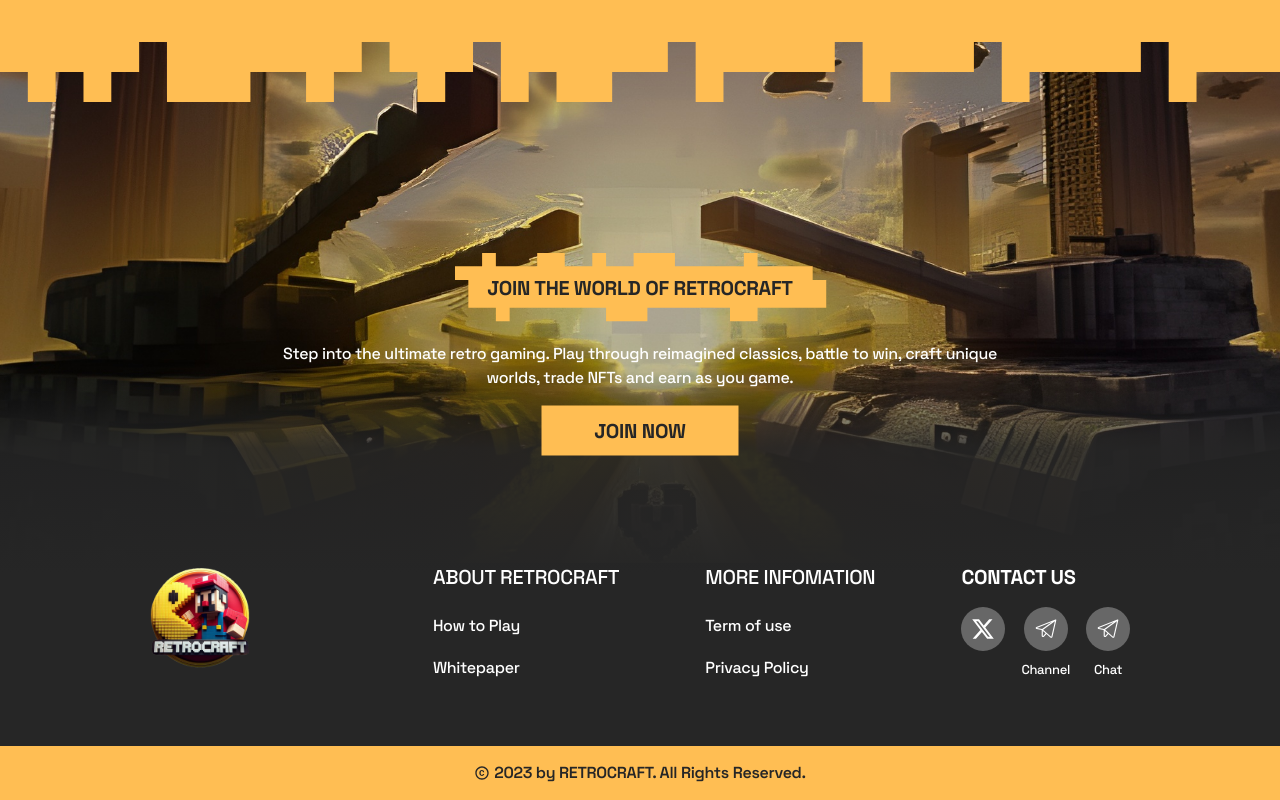
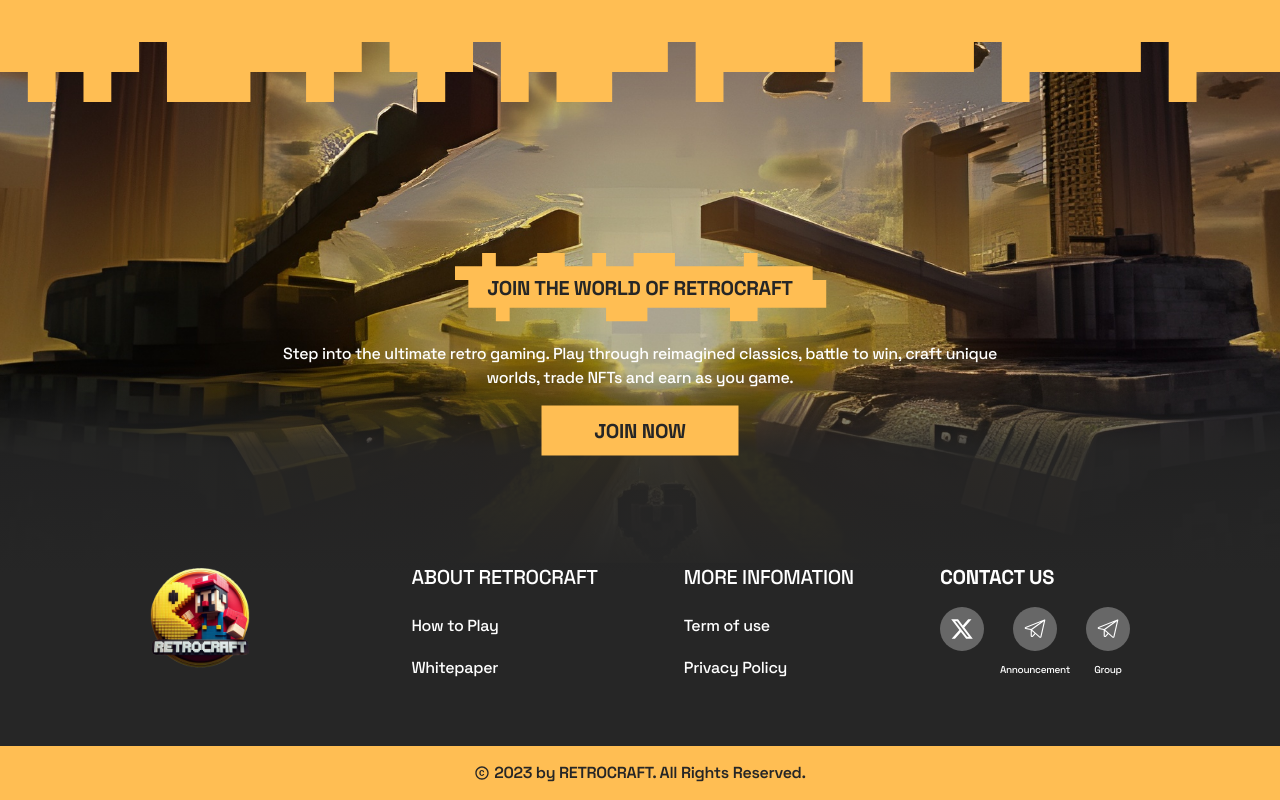
Before and after one commit to nguyenngocbao/retro, a Next.js app: page / in a window 1280 px wide. Shown: the part 3933-4733 px from the top of the page. Built offline with nearby package versions, Linux system fonts and the light colour scheme.

Commit message:
fix footer

```diff
--- a/src/app/components/layouts/Footer.tsx
+++ b/src/app/components/layouts/Footer.tsx
@@ -81,7 +81,7 @@ export const Footer = () => {
                       alt={childItem.label}
                       className="h-[44px] w-[44px]"
                     />
-                    <span className="text-[13px] font-normal">
+                    <span className="text-[10px] font-normal">
                       {childItem.label}
                     </span>
                   </a>
--- a/src/app/constant.ts
+++ b/src/app/constant.ts
@@ -66,13 +66,13 @@ export const FOOTER_MENU_OPTIONS: Option[] = [
         image: '/x.svg'
       },
       {
-        label: 'Channel',
+        label: 'Announcement',
         value: 'https://t.me/retrocraftio',
         image: '/telegram.svg'
       },
       {
-        label: 'Chat',
-        value: 'https://t.me/retrocraftio',
+        label: 'Group',
+        value: 'https://t.me/RetroCraftglobal',
         image: '/telegram.svg'
       }
     ]
```
